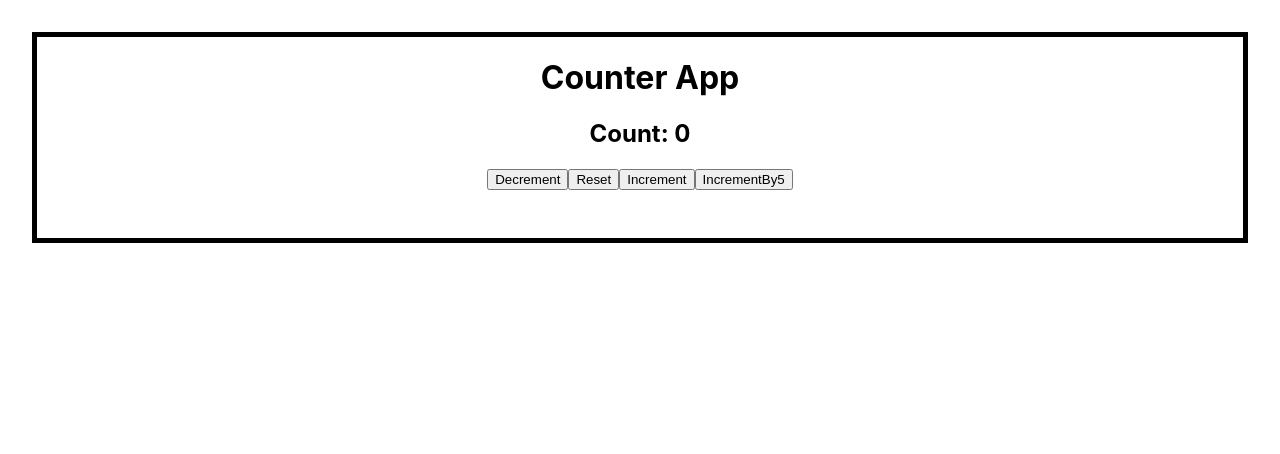
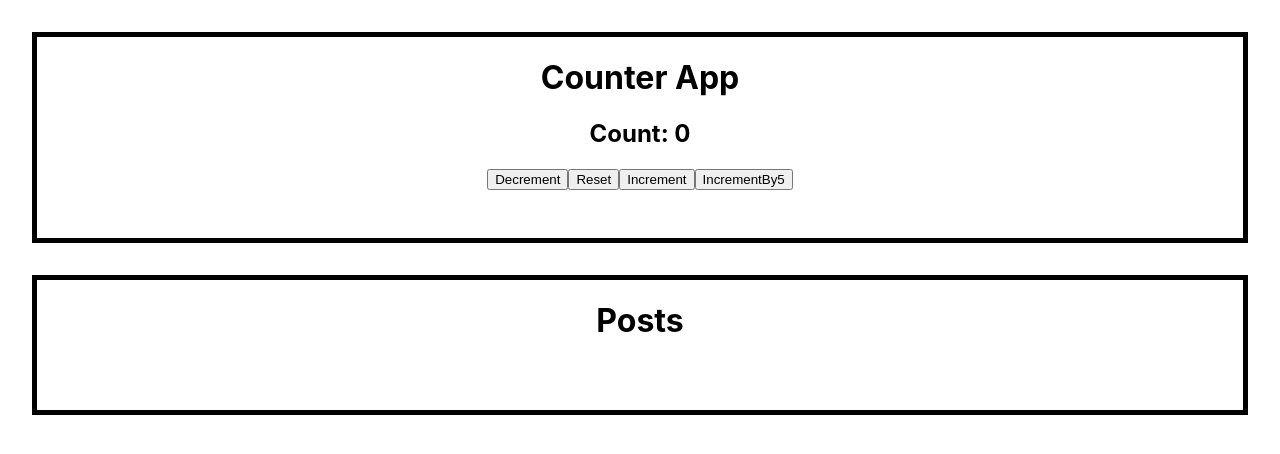
Before and after one commit to khaled39ab/Redux-Toolkit, a React (Create React App) app: page / in a window 1280 px wide. Shown: the top 454 px of the page. Built offline with nearby package versions, Linux system fonts and the light colour scheme.

Commit message:
create a view for posts

```diff
--- a/src/App.js
+++ b/src/App.js
@@ -1,10 +1,12 @@
 import './App.css';
 import CounterView from './features/counter/CounterView';
+import PostsView from './features/posts/PostsView';
 
 function App() {
   return (
     <div className="App">
       <CounterView />
+      <PostsView />
     </div>
   );
 }
--- /dev/null
+++ b/src/features/posts/PostsView.js
@@ -0,0 +1,11 @@
+import React from 'react';
+
+const PostsView = () => {
+    return (
+        <div style={{ border: '5px solid black', paddingBottom: '3rem', margin: '2rem' }}>
+            <h1>Posts</h1>
+        </div>
+    );
+};
+
+export default PostsView;
```
